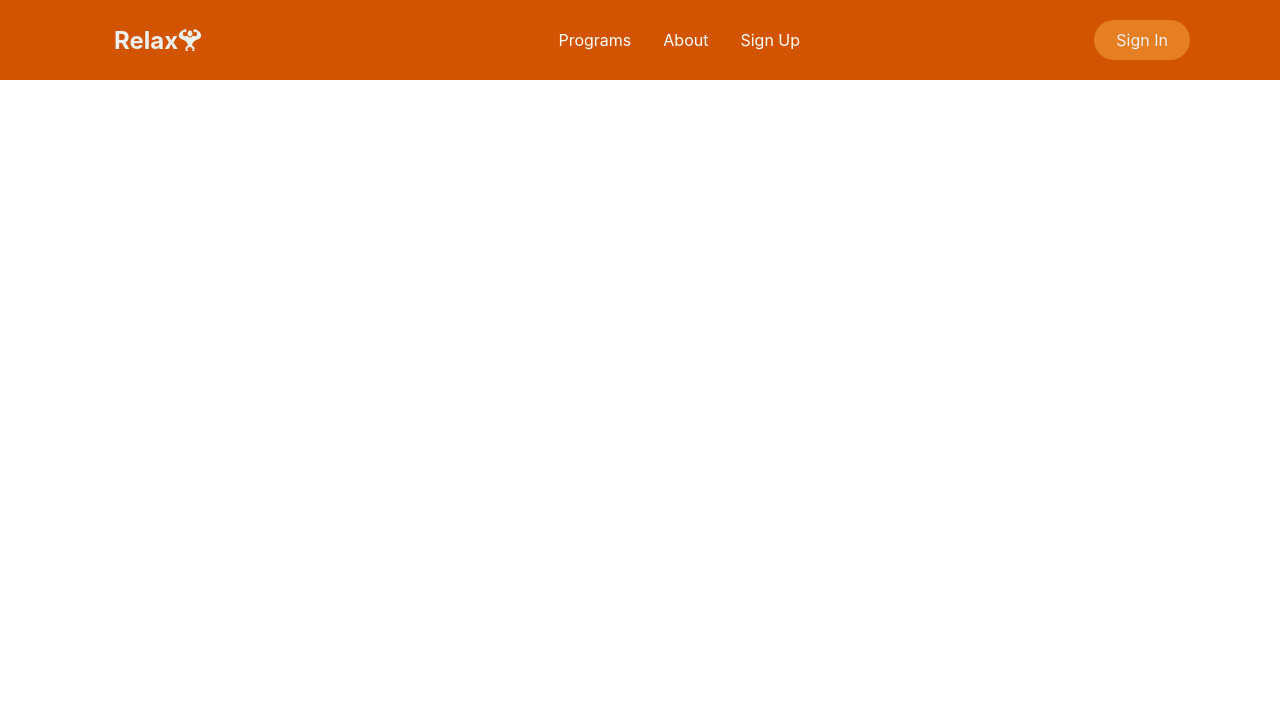
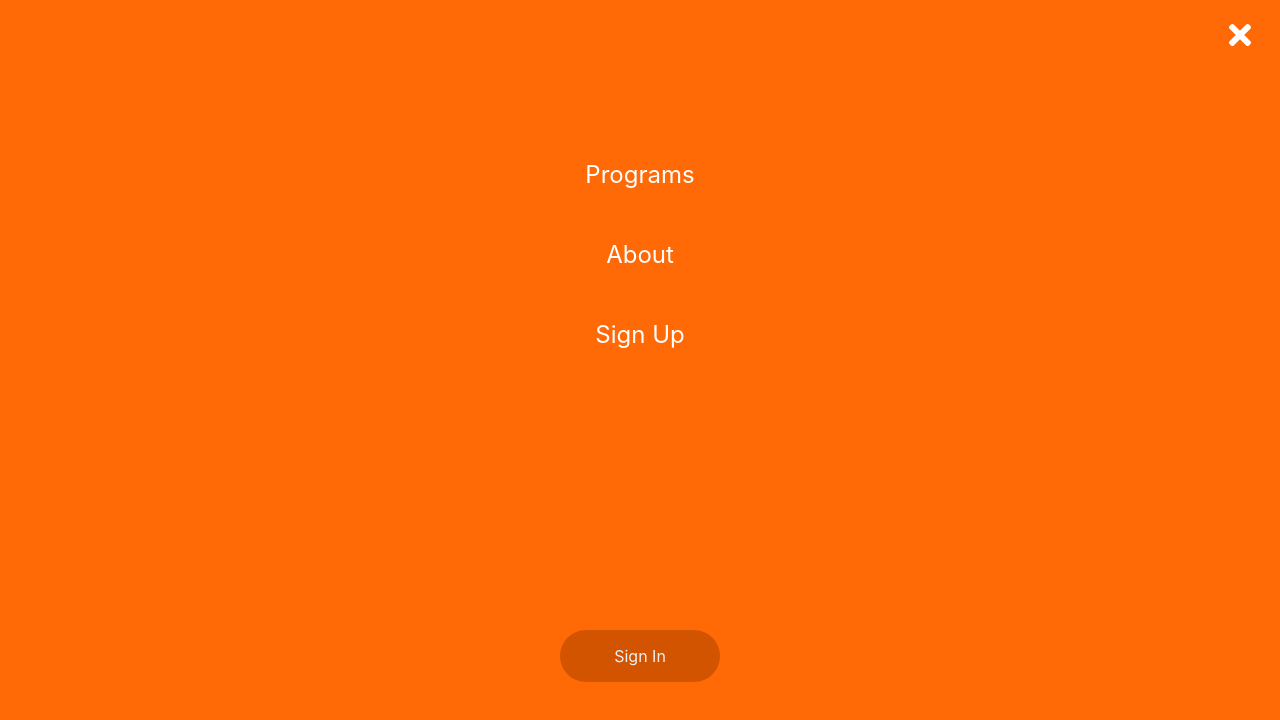
Before and after one commit to McCranky/relax-workout-helper, a React (Create React App) app: page / in a window 1280 px wide. Shown: the top 720 px of the page. Built offline with nearby package versions, Linux system fonts and the light colour scheme.

Commit message:
Fully responsible navbar

```diff
--- a/package.json
+++ b/package.json
@@ -14,6 +14,7 @@
     "@types/react-router-dom": "^5.1.6",
     "@types/styled-components": "^5.1.3",
     "node-sass": "^4.14.1",
+    "polished": "^4.0.1",
     "react": "^16.13.1",
     "react-dom": "^16.13.1",
     "react-icons": "^3.11.0",
--- a/src/App.tsx
+++ b/src/App.tsx
@@ -1,12 +1,20 @@
-import React from "react";
+import React, { useState } from "react";
 import "./App.css";
 import Navbar from "./components/Navbar/Navbar";
+import Sidebar from "./components/Sidebar/Sidebar";
 
 function App() {
+  const [isOpen, setIsOpen] = useState(true);
+
+  const toggleSidebar = () => {
+    setIsOpen(!isOpen);
+  };
+
   return (
-    <div className="App">
-      <Navbar />
-    </div>
+    <>
+      <Sidebar isOpen={isOpen} onClose={toggleSidebar} />
+      <Navbar onMobileMenu={toggleSidebar} />
+    </>
   );
 }
 
--- a/src/components/Navbar/Navbar.tsx
+++ b/src/components/Navbar/Navbar.tsx
@@ -13,9 +13,11 @@
   NavMenu,
 } from "./Navbar.styled";
 
-interface Props {}
+interface Props {
+  onMobileMenu: () => void;
+}
 
-const Navbar = (props: Props) => {
+const Navbar = ({ onMobileMenu, ...props }: Props) => {
   return (
     <>
       <Nav>
@@ -24,7 +26,7 @@
             Relax {"    "}
             <GiMuscleUp />
           </NavLogo>
-          <MobileIcon>
+          <MobileIcon onClick={onMobileMenu}>
             <FaBars />
           </MobileIcon>
           <NavMenu>
--- /dev/null
+++ b/src/components/Sidebar/Sidebar.styled.tsx
@@ -0,0 +1,90 @@
+import styled from "styled-components";
+import { FaTimes } from "react-icons/fa";
+import { lighten } from "polished";
+import { Link } from "react-router-dom";
+
+export const SidebarContainer = styled.aside<{ isOpen: boolean }>`
+  position: fixed;
+  z-index: 999;
+  width: 100%;
+  height: 100%;
+  top: 0;
+  left: 0;
+  background: ${lighten(0.1, "#d35400")};
+  display: grid;
+  align-items: center;
+  transition: 0.3s ease-in-out;
+  opacity: ${({ isOpen }) => (isOpen ? "100%" : "0")};
+  top: ${({ isOpen }) => (isOpen ? "0" : "-100%")};
+  visibility: ${({ isOpen }) => (isOpen ? "visible" : "hidden")};
+`;
+
+export const CloseIcon = styled(FaTimes)`
+  color: #fff;
+`;
+
+export const Icon = styled.div`
+  position: absolute;
+  top: 1.2rem;
+  right: 1.5rem;
+  background: transparent;
+  font-size: 2rem;
+  cursor: pointer;
+  outline: none;
+`;
+
+export const SidebarWrapper = styled.div`
+  color: #fff;
+`;
+
+export const SidebarLink = styled(Link)`
+  display: flex;
+  align-items: center;
+  justify-content: center;
+  font-size: 1.5rem;
+  text-decoration: none;
+  list-style: none;
+  transition: 0.2s ease-in-out;
+  color: #fff;
+  cursor: pointer;
+
+  &:hover {
+    color: #c0392b;
+    transition: 0.2s ease-in-out;
+  }
+`;
+
+export const SidebarMenu = styled.ul`
+  display: grid;
+  grid-template-columns: 1fr;
+  grid-template-rows: repeat(6, 80px);
+  text-align: center;
+  padding: 0;
+
+  @media screen and (max-width: 768px) {
+    grid-template-rows: repeat(6, 60px);
+  }
+`;
+
+export const SideBtnWrap = styled.div`
+  display: flex;
+  justify-content: center;
+`;
+
+export const SidebarRoute = styled(Link)`
+  border-radius: 50px;
+  background: #d35400;
+  padding: 16px 54px;
+  color: #ecf0f1;
+  font-size: 16px;
+  outline: none;
+  border: none;
+  text-decoration: none;
+  cursor: pointer;
+  transition: all 0.2s ease-in-out;
+
+  &:hover {
+    transition: all 0.2s ease-in-out;
+    background: #2c3e50;
+  }
+`;
--- /dev/null
+++ b/src/components/Sidebar/Sidebar.tsx
@@ -0,0 +1,38 @@
+import React, { useState } from "react";
+import {
+  CloseIcon,
+  Icon,
+  SidebarContainer,
+  SidebarLink,
+  SidebarMenu,
+  SidebarRoute,
+  SidebarWrapper,
+  SideBtnWrap,
+} from "./Sidebar.styled";
+
+interface Props {
+  isOpen: boolean;
+  onClose: () => void;
+}
+
+const Sidebar = ({ isOpen, onClose, ...props }: Props) => {
+  return (
+    <SidebarContainer isOpen={isOpen} onClick={onClose}>
+      <Icon onClick={onClose}>
+        <CloseIcon />
+      </Icon>
+      <SidebarWrapper>
+        <SidebarMenu>
+          <SidebarLink to="/programs">Programs</SidebarLink>
+          <SidebarLink to="/about">About</SidebarLink>
+          <SidebarLink to="/signUp">Sign Up</SidebarLink>
+        </SidebarMenu>
+        <SideBtnWrap>
+          <SidebarRoute to="/signIn">Sign In</SidebarRoute>
+        </SideBtnWrap>
+      </SidebarWrapper>
+    </SidebarContainer>
+  );
+};
+
+export default Sidebar;
```
Also changed, not shown: 1 other file (tests, documents, lock files or other folders).
